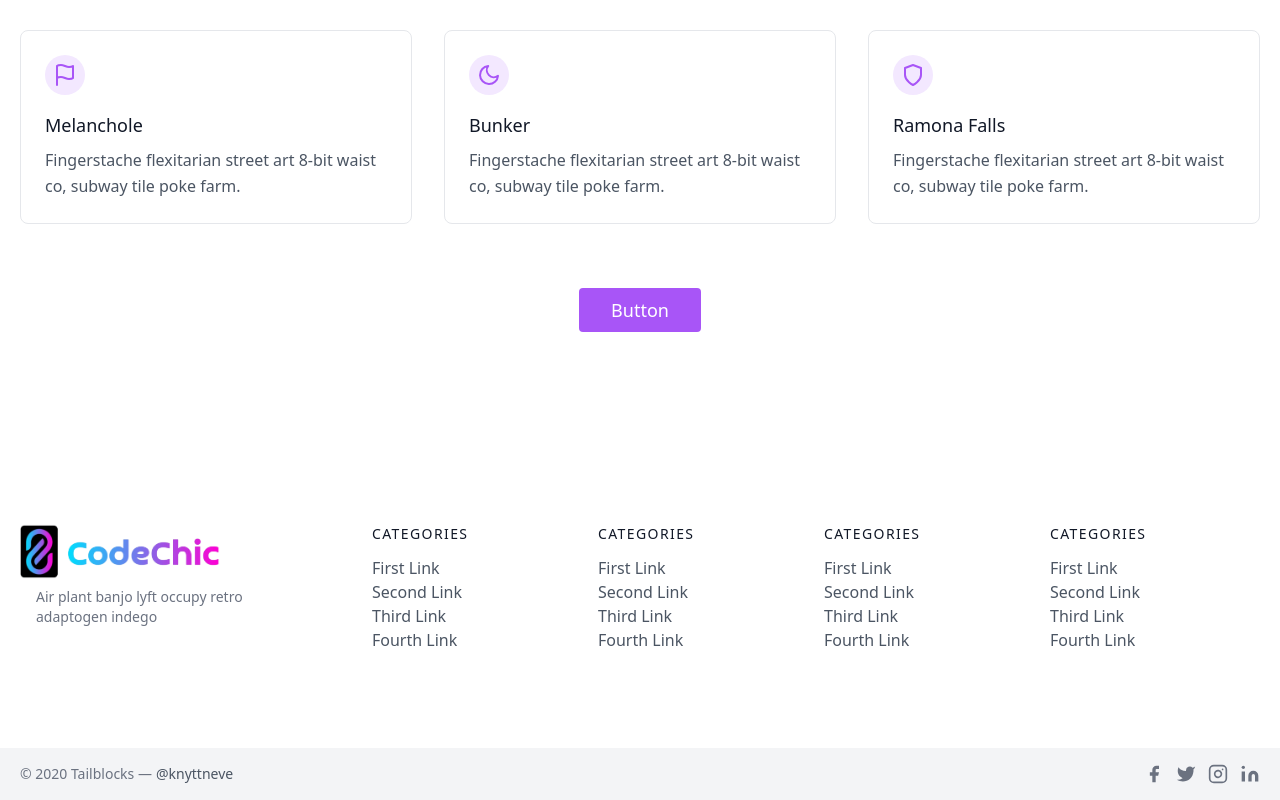
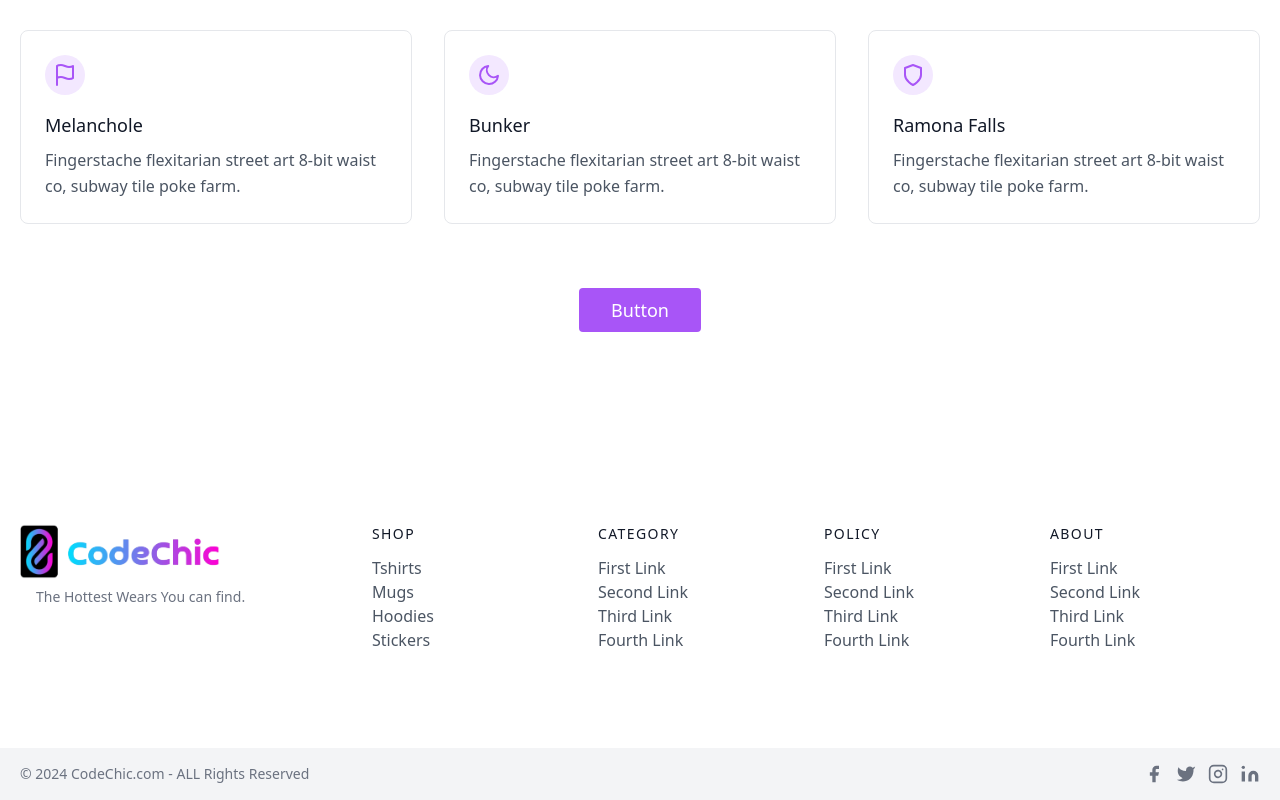
Before and after one commit to KushGoyner/CodeChic, a Next.js app: page / in a window 1280 px wide. Shown: the part 1007-1807 px from the top of the page. Built offline with nearby package versions, Linux system fonts and the light colour scheme.

Commit message:
Removed Dummy Text

```diff
--- a/components/Footer.jsx
+++ b/components/Footer.jsx
@@ -1,6 +1,7 @@
 import Link from "next/link";
 import React from "react";
 import Image from "next/image";
+
 
 const Footer = () => {
   return (
@@ -15,115 +16,115 @@ const Footer = () => {
               <Image src="/logo4.png" alt="CodeChic" width={200} height={20}/>
             </Link>
             <p className="mt-2 px-4 text-sm text-gray-500">
-              Air plant banjo lyft occupy retro adaptogen indego
+              The Hottest Wears You can find.
             </p>
           </div>
           <div className="flex-grow flex flex-wrap md:pl-20 -mb-10 md:mt-0 mt-10 md:text-left text-center">
             <div className="lg:w-1/4 md:w-1/2 w-full px-4">
               <h2 className="title-font font-medium text-gray-900 tracking-widest text-sm mb-3">
-                CATEGORIES
+                SHOP
               </h2>
               <nav className="list-none mb-10">
                 <li>
-                  <a className="text-gray-600 hover:text-gray-800">
-                    First Link
-                  </a>
+                  <Link href={'/tshits'} className="text-gray-600 hover:text-gray-800">
+                    Tshirts
+                  </Link>
                 </li>
                 <li>
-                  <a className="text-gray-600 hover:text-gray-800">
-                    Second Link
-                  </a>
+                  <Link href={'/mugs'} className="text-gray-600 hover:text-gray-800">
+                    Mugs
+                  </Link>
                 </li>
                 <li>
-                  <a className="text-gray-600 hover:text-gray-800">
-                    Third Link
-                  </a>
+                  <Link href={'/hoodies'} className="text-gray-600 hover:text-gray-800">
+                    Hoodies
+                  </Link>
                 </li>
                 <li>
-                  <a className="text-gray-600 hover:text-gray-800">
-                    Fourth Link
-                  </a>
+                  <Link href={'/stickers'} className="text-gray-600 hover:text-gray-800">
+                    Stickers
+                  </Link>
                 </li>
               </nav>
             </div>
             <div className="lg:w-1/4 md:w-1/2 w-full px-4">
               <h2 className="title-font font-medium text-gray-900 tracking-widest text-sm mb-3">
-                CATEGORIES
+                CATEGORY
               </h2>
               <nav className="list-none mb-10">
                 <li>
-                  <a className="text-gray-600 hover:text-gray-800">
+                  <Link href={'/'} className="text-gray-600 hover:text-gray-800">
                     First Link
-                  </a>
+                  </Link>
                 </li>
                 <li>
-                  <a className="text-gray-600 hover:text-gray-800">
+                  <Link href={'/'} className="text-gray-600 hover:text-gray-800">
                     Second Link
-                  </a>
+                  </Link>
                 </li>
                 <li>
-                  <a className="text-gray-600 hover:text-gray-800">
+                  <Link href={'/'} className="text-gray-600 hover:text-gray-800">
                     Third Link
-                  </a>
+                  </Link>
                 </li>
                 <li>
-                  <a className="text-gray-600 hover:text-gray-800">
+                  <Link href={'/'} className="text-gray-600 hover:text-gray-800">
                     Fourth Link
-                  </a>
+                  </Link>
                 </li>
               </nav>
             </div>
             <div className="lg:w-1/4 md:w-1/2 w-full px-4">
               <h2 className="title-font font-medium text-gray-900 tracking-widest text-sm mb-3">
-                CATEGORIES
+                POLICY
               </h2>
               <nav className="list-none mb-10">
                 <li>
-                  <a className="text-gray-600 hover:text-gray-800">
+                  <Link href={'/'} className="text-gray-600 hover:text-gray-800">
                     First Link
-                  </a>
+                  </Link>
                 </li>
                 <li>
-                  <a className="text-gray-600 hover:text-gray-800">
+                  <Link href={'/'} className="text-gray-600 hover:text-gray-800">
                     Second Link
-                  </a>
+                  </Link>
                 </li>
                 <li>
-                  <a className="text-gray-600 hover:text-gray-800">
+                  <Link href={'/'} className="text-gray-600 hover:text-gray-800">
                     Third Link
-                  </a>
+                  </Link>
                 </li>
                 <li>
-                  <a className="text-gray-600 hover:text-gray-800">
+                  <Link href={'/'} className="text-gray-600 hover:text-gray-800">
                     Fourth Link
-                  </a>
+                  </Link>
                 </li>
               </nav>
             </div>
             <div className="lg:w-1/4 md:w-1/2 w-full px-4">
               <h2 className="title-font font-medium text-gray-900 tracking-widest text-sm mb-3">
-                CATEGORIES
+                ABOUT
               </h2>
               <nav className="list-none mb-10">
                 <li>
-                  <a className="text-gray-600 hover:text-gray-800">
+                  <Link href={'/'} className="text-gray-600 hover:text-gray-800">
                     First Link
-                  </a>
+                  </Link>
                 </li>
                 <li>
-                  <a className="text-gray-600 hover:text-gray-800">
+                  <Link href={'/'} className="text-gray-600 hover:text-gray-800">
                     Second Link
-                  </a>
+                  </Link>
                 </li>
                 <li>
-                  <a className="text-gray-600 hover:text-gray-800">
+                  <Link href={'/'} className="text-gray-600 hover:text-gray-800">
                     Third Link
-                  </a>
+                  </Link>
                 </li>
                 <li>
-                  <a className="text-gray-600 hover:text-gray-800">
+                  <Link href={'/'} className="text-gray-600 hover:text-gray-800">
                     Fourth Link
-                  </a>
+                  </Link>
                 </li>
               </nav>
             </div>
@@ -132,18 +133,18 @@ const Footer = () => {
         <div className="bg-gray-100">
           <div className="container mx-auto py-4 px-5 flex flex-wrap flex-col sm:flex-row">
             <p className="text-gray-500 text-sm text-center sm:text-left">
-              © 2020 Tailblocks —
-              <a
+              © 2024 CodeChic.com - ALL Rights Reserved
+              {/* <Link href={'/'}
                 href="https://twitter.com/knyttneve"
                 rel="noopener noreferrer"
                 className="text-gray-600 ml-1"
                 target="_blank"
               >
                 @knyttneve
-              </a>
+              </Link> */}
             </p>
             <span className="inline-flex sm:ml-auto sm:mt-0 mt-2 justify-center sm:justify-start">
-              <a className="text-gray-500">
+              <Link href={'/'} className="text-gray-500">
                 <svg
                   fill="currentColor"
                   strokeLinecap="round"
@@ -154,8 +155,8 @@ const Footer = () => {
                 >
                   <path d="M18 2h-3a5 5 0 00-5 5v3H7v4h3v8h4v-8h3l1-4h-4V7a1 1 0 011-1h3z"></path>
                 </svg>
-              </a>
-              <a className="ml-3 text-gray-500">
+              </Link>
+              <Link href={'/'} className="ml-3 text-gray-500">
                 <svg
                   fill="currentColor"
                   strokeLinecap="round"
@@ -166,8 +167,8 @@ const Footer = () => {
                 >
                   <path d="M23 3a10.9 10.9 0 01-3.14 1.53 4.48 4.48 0 00-7.86 3v1A10.66 10.66 0 013 4s-4 9 5 13a11.64 11.64 0 01-7 2c9 5 20 0 20-11.5a4.5 4.5 0 00-.08-.83A7.72 7.72 0 0023 3z"></path>
                 </svg>
-              </a>
-              <a className="ml-3 text-gray-500">
+              </Link>
+              <Link href={'/'} className="ml-3 text-gray-500">
                 <svg
                   fill="none"
                   stroke="currentColor"
@@ -180,8 +181,8 @@ const Footer = () => {
                   <rect width="20" height="20" x="2" y="2" rx="5" ry="5"></rect>
                   <path d="M16 11.37A4 4 0 1112.63 8 4 4 0 0116 11.37zm1.5-4.87h.01"></path>
                 </svg>
-              </a>
-              <a className="ml-3 text-gray-500">
+              </Link>
+              <Link href={'/'} className="ml-3 text-gray-500">
                 <svg
                   fill="currentColor"
                   stroke="currentColor"
@@ -197,7 +198,7 @@ const Footer = () => {
                   ></path>
                   <circle cx="4" cy="4" r="2" stroke="none"></circle>
                 </svg>
-              </a>
+              </Link>
             </span>
           </div>
         </div>
--- a/components/Navbar.jsx
+++ b/components/Navbar.jsx
@@ -34,16 +34,16 @@ const Navbar = ({ cart, addToCart, removeFromCart, clearCart, subTotal }) => {
       <div className="nav">
         <ul className="flex items-center space-x-4 font-bold md:text-md">
           <Link href={"/tshits"}>
-            <li>Tshirts</li>
+            <li className="hover:text-purple-800">Tshirts</li>
           </Link>
           <Link href={"/hoodies"}>
-            <li>hoodies</li>
+            <li className="hover:text-purple-800">hoodies</li>
           </Link>
           <Link href={"/mugs"}>
-            <li>Mugs</li>
+            <li className="hover:text-purple-800">Mugs</li>
           </Link>
           <Link href={"/stickers"}>
-            <li>Stickers</li>
+            <li className="hover:text-purple-800">Stickers</li>
           </Link>
         </ul>
       </div>
@@ -75,7 +75,7 @@ const Navbar = ({ cart, addToCart, removeFromCart, clearCart, subTotal }) => {
             return (
               <li key={k}>
                 <div className="item flex my-5">
-                  <div className="w-2/3 font-semibold">{cart[k].name}</div>
+                  <div className="w-2/3 font-semibold">{cart[k].name} ({cart[k].size} /{cart[k].variant})</div>
 
                   <div className="flex font-semibold items-center justify-center w-1/3 text-lg">
                     <FaCircleMinus
@@ -86,7 +86,7 @@ const Navbar = ({ cart, addToCart, removeFromCart, clearCart, subTotal }) => {
                           cart[k].price,
                           cart[k].name,
                           cart[k].size,
-                          cart[k].varient
+                          cart[k].variant
                         );
                       }}
                       className="cursor-pointer"
@@ -101,7 +101,7 @@ const Navbar = ({ cart, addToCart, removeFromCart, clearCart, subTotal }) => {
                           cart[k].price,
                           cart[k].name,
                           cart[k].size,
-                          cart[k].varient
+                          cart[k].variant
                         );
                       }}
                       className="cursor-pointer"
```
Also changed, not shown: pages/product/[slug].js (+8 -6 lines).
